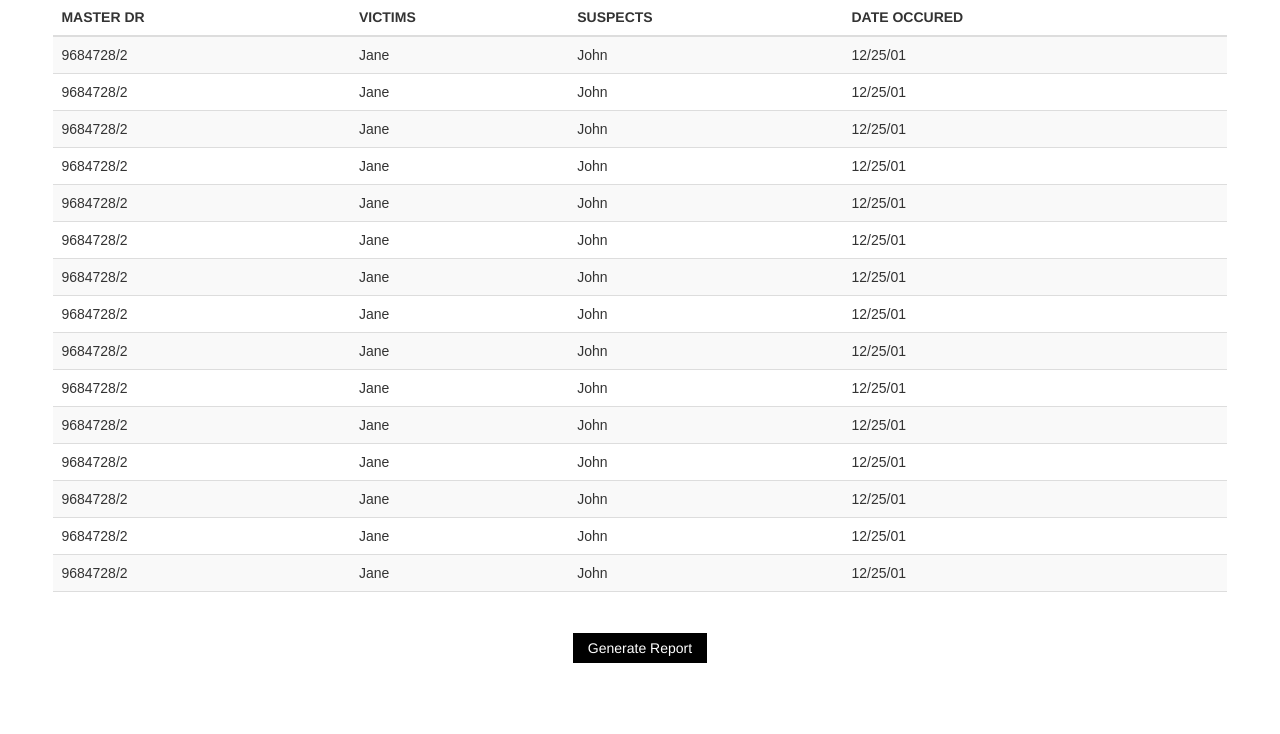
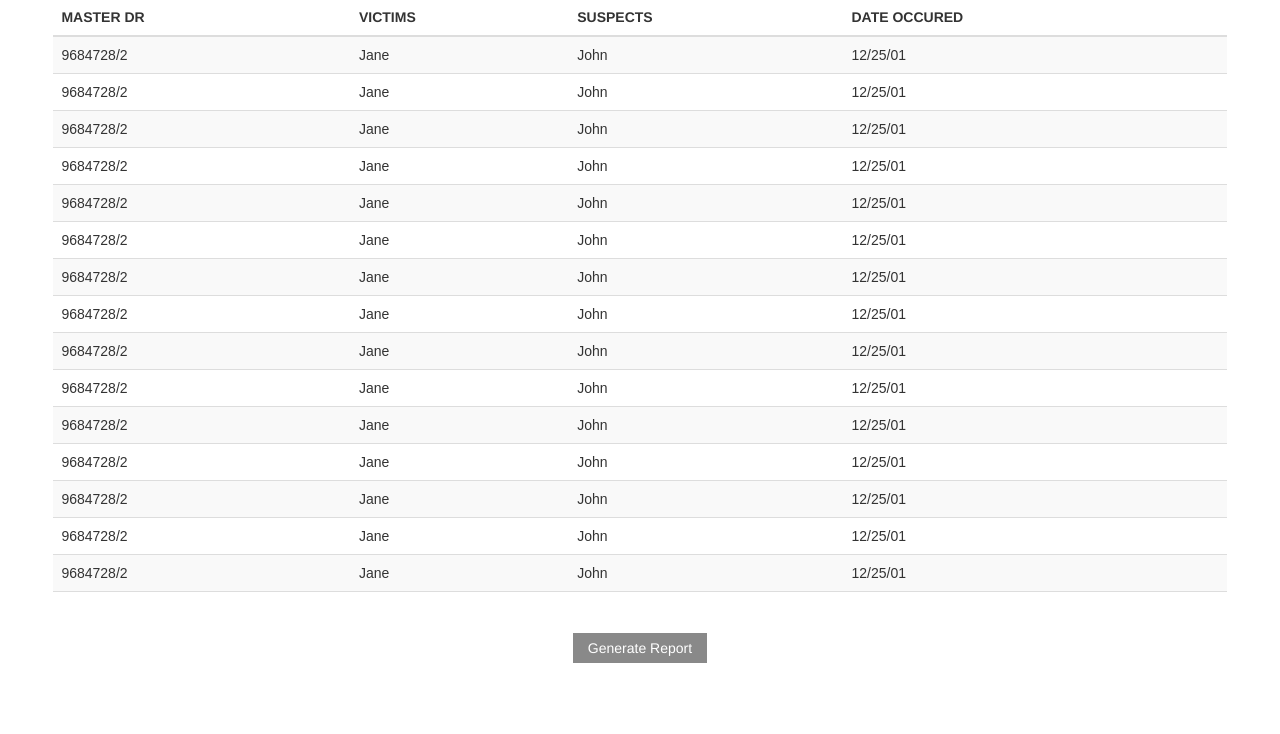
Before and after one commit to evanhessler/CrookBook, a Django app: page / in a window 1280 px wide. Shown: the part 245-979 px from the top of the page. Run offline with Django 3.2, Linux system fonts and the light colour scheme; some libraries are stand-ins or nearby versions.

Commit message:
rename pdf file

```diff
--- a/cases/static/javascript/generatePDF.js
+++ b/cases/static/javascript/generatePDF.js
@@ -34,6 +34,6 @@ function generatePDF(table) {
     function (dispose) {
         // dispose: object with X, Y of the last line add to the PDF
         //          this allow the insertion of new lines after html
-        pdf.save('Test.pdf');
+        pdf.save('report.pdf');
     }, margins);
 }
--- a/cases/templates/homepage.html
+++ b/cases/templates/homepage.html
@@ -130,7 +130,7 @@
       </table>
     </div>
     <center class="button-container" id="add-entry-button">
-      <div class="button inline-block" id='generate-report-button'>Generate Report</div>
+      <div class="gray-background button inline-block" id='generate-report-button'>Generate Report</div>
     </center>
   </div>
   {% endblock %}
```
